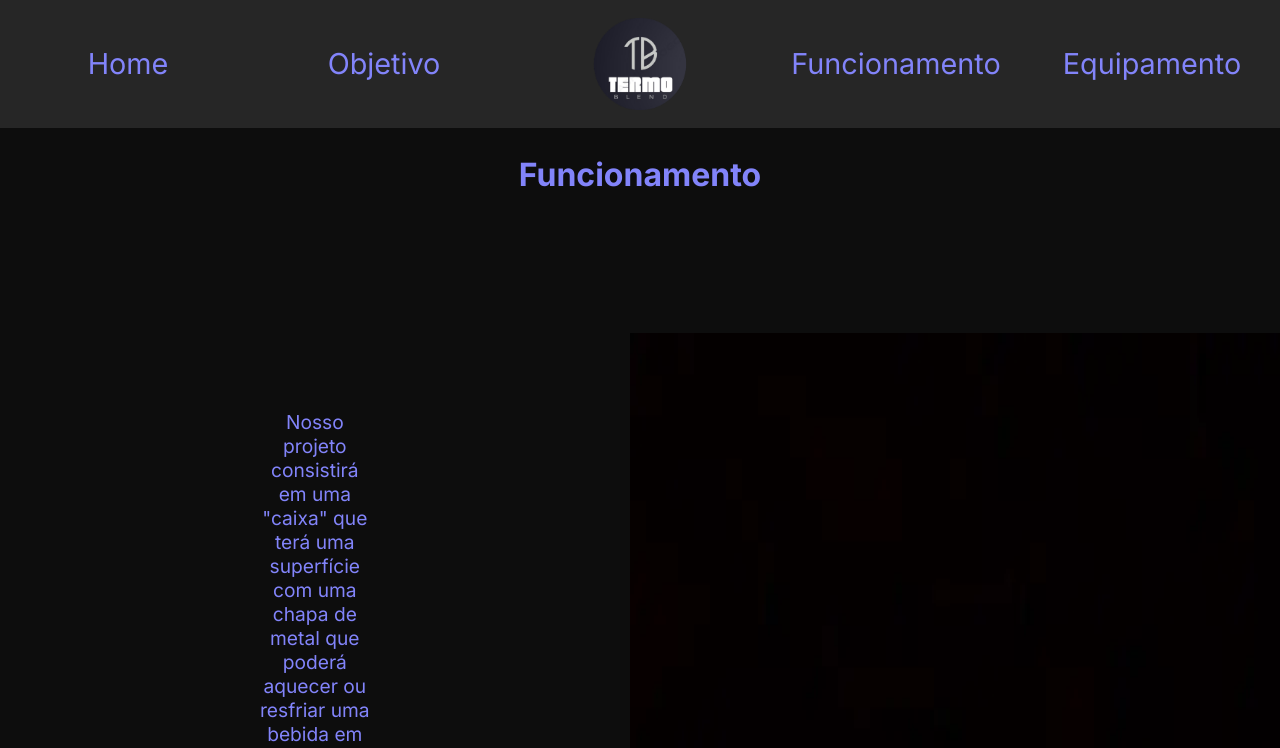
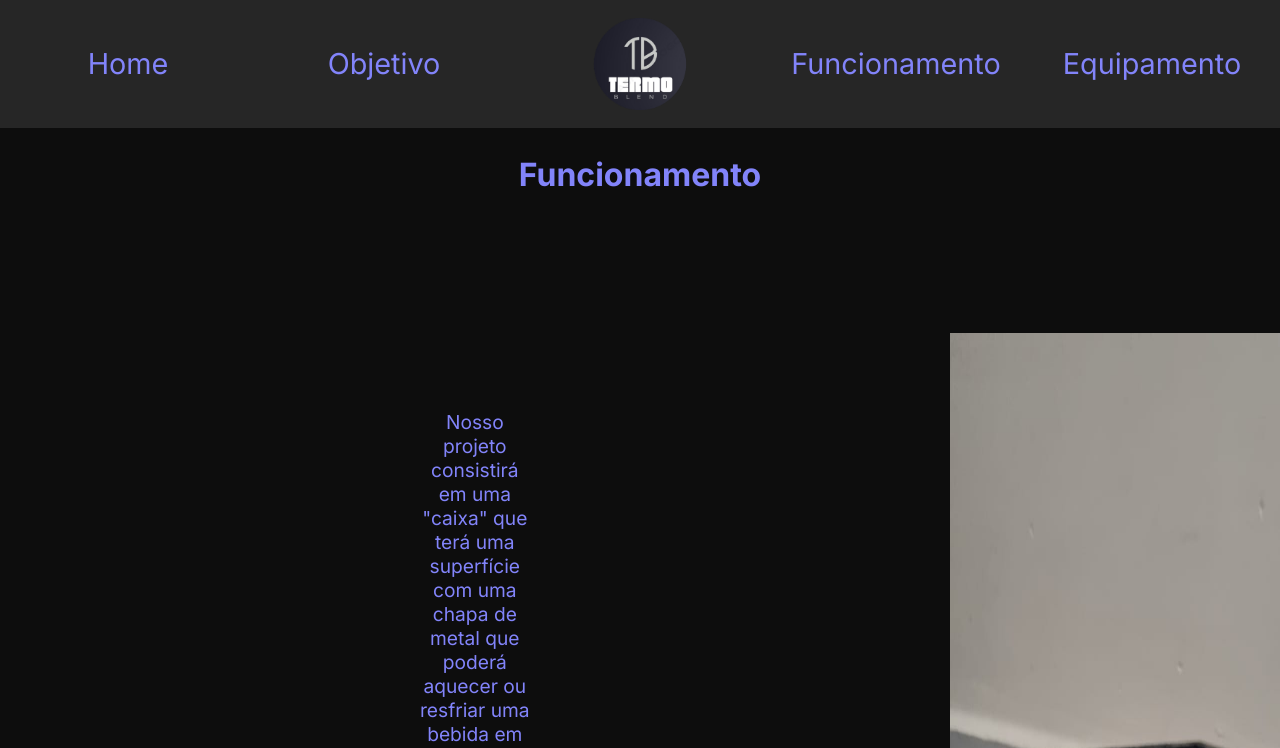
Before and after one commit to pierresilva1/TCC, a React (Vite) app: page /Funcionamento in a window 1280 px wide. Shown: the top 748 px of the page. Built offline with nearby package versions, Linux system fonts and the light colour scheme.

Commit message:
...............

```diff
--- a/package.json
+++ b/package.json
@@ -10,11 +10,11 @@
     "preview": "vite preview"
   },
   "dependencies": {
-    "@phosphor-icons/react": "^2.0.14",
+    "@phosphor-icons/react": "^2.0.15",
     "phosphor-icons": "^1.4.2",
     "react": "^18.2.0",
     "react-dom": "^18.2.0",
-    "react-router-dom": "^6.19.0"
+    "react-router-dom": "^6.20.0"
   },
   "devDependencies": {
     "@types/react": "^18.2.15",
--- a/src/paginas/Funcionamento.css
+++ b/src/paginas/Funcionamento.css
@@ -30,8 +30,8 @@
 
 
     .fcconteudo img{
-        width: 20rem;
-        margin-left: 3rem;
+        width: 18rem;
+        margin-left: 2rem;
     }
 
     }
@@ -69,13 +69,14 @@
     }
 
     .fcconteudo img{
-        width: 50rem;
-        margin-right: 5rem;
+        width: 30rem;
+        margin-right: 35rem;
+        margin-bottom: 2rem;
     }
 
     .fcconteudo p{
-        margin-left: 12rem;
-        margin-right: 12rem;
+        margin-left: 22rem;
+        margin-right: 22rem;
     }
 
 }
--- a/src/paginas/Funcionamento.jsx
+++ b/src/paginas/Funcionamento.jsx
@@ -1,7 +1,7 @@
 
 import "./Index.css"
 import "./Funcionamento.css"
-import pretatext from '../img/pretatext.png'
+import projeto from '../img/fisico.jpg'
 import Header from "./Header"
 
 
@@ -21,7 +21,7 @@ function Funcionamento() {
             <p className="pfc">Nosso projeto consistirá em uma "caixa" que terá uma superfície com uma chapa de metal que poderá aquecer ou resfriar uma bebida em recipientes. Haverá um interruptor para aquecer e outro para resfriar. Quando o recipiente estiver sobre essa chapa de metal, o processo de aquecimento ou resfriamento da bebida começará assim que um dos interruptores for ativado. Se ambos forem ativados ao mesmo tempo, nada acontecerá.</p>
 
 
-            <img src={pretatext} alt="imagem do projeto" />
+            <img src={projeto} alt="imagem do projeto" />
             </div>
         </section>
     </main>
--- a/src/paginas/Objetivo.css
+++ b/src/paginas/Objetivo.css
@@ -41,7 +41,7 @@
     }
     .ob img{
         margin-top: 2rem;
-        width: 22rem;
+        width: 18rem;
         margin-left: 0.5rem;
     }
     }
@@ -86,6 +86,7 @@
         margin-top: 2rem;
         margin-left: 17rem;
         margin-right: 17rem;
+        width: 30rem;
     }
 
     .ob{
--- a/src/paginas/Objetivo.jsx
+++ b/src/paginas/Objetivo.jsx
@@ -1,7 +1,7 @@
 import "./Index.css"
 import "./Objetivo.css"
 import Header from "./Header"
-import pretatext from '../img/pretatext.png'
+import projeto from '../img/fisico.jpg'
 
 
 function Objetivo() {
@@ -17,7 +17,7 @@ function Objetivo() {
 
             <p className="pob">A ideia do nosso projeto é aprimorar um projeto do ano passado, o qual consistia em uma caixa que tinha a finalidade de resfriar e manter as bebidas geladas enquanto você está trabalhando em um computador ou em locais de difícil acesso a bebidas geladas. Além disso, essa caixa poderia ser ligada.</p>
             <p className="pob"> A intenção deles era, no futuro, tornar esse projeto menor e mais portátil para que fosse de fácil acesso e utilização. De acordo com as conversas que tivemos com esse grupo, eles relataram que o tempo para que o sistema começasse a funcionar era demorado. Esse é um dos aspectos que planejamos melhorar neste projeto.</p>
-            <img src={pretatext} alt="" />
+            <img src={projeto} alt="" />
         </section>
     </main>
     </>
```
Also changed, not shown: src/img/fisico.jpg (added), 1 other file (tests, documents, lock files or other folders).
